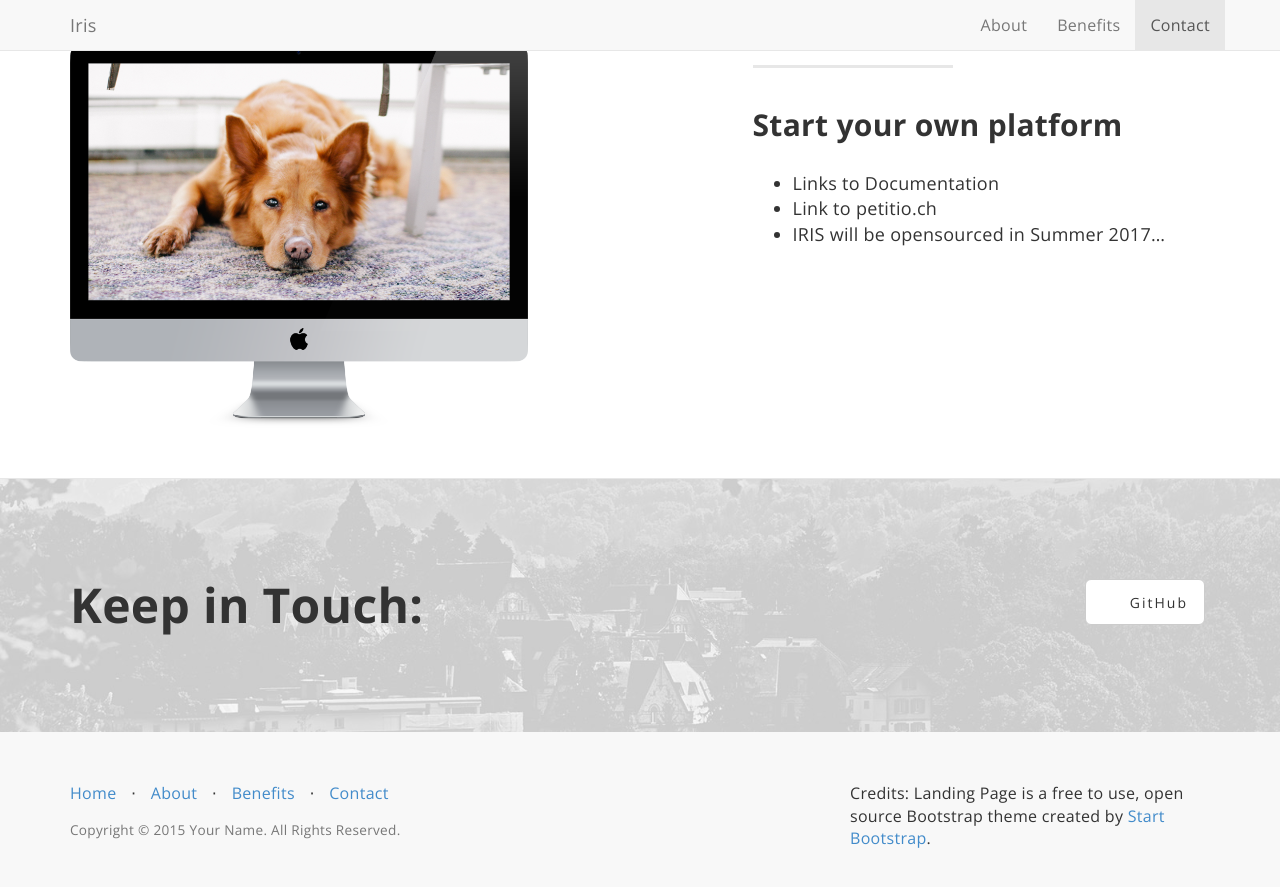
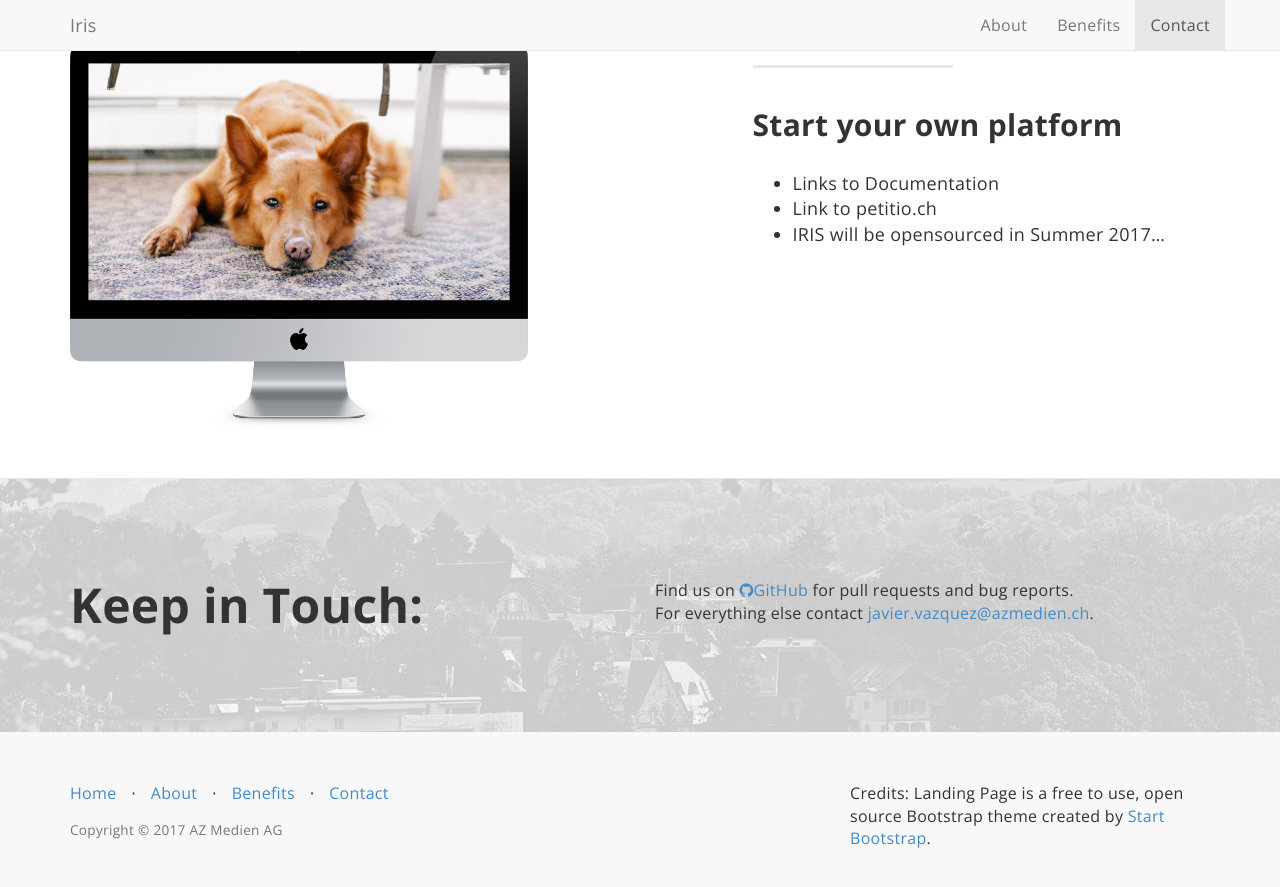
Before and after one commit to iris-dni/iris-landing-page, a Jekyll site: the page built from index.html, in a window 1280 px wide and 900 px high, scrolled down 2674 px. Shown: the top 887 px of the window. Built offline with Jekyll 4.4.1, drawn with Linux system fonts in a browser that asks for light colours; nearby versions of some CDN libraries; library files that are not in the unit come from our copies.

Commit message:
Add proper contact information

```diff
--- a/_config.yml
+++ b/_config.yml
@@ -4,13 +4,14 @@
 
 url: http://yoursite.com
 title: Iris
-email: your-email@domain.com
+email: javier.vazquez@azmedien.ch
+github: https://github.com/iris-dni
 author: Your Name
 description: > # "Write an awesome description for your new site here.
   You can edit this line in _config.yml. It will appear in your document
   head meta (for Google search results) and in your feed.xml site
   description.
-copyright: 'Copyright &copy; 2015 Your Name. All Rights Reserved.'
+copyright: 'Copyright &copy; 2017 AZ Medien AG'
 credits: 'Credits: Landing Page is a free to use, open source Bootstrap theme created by <a href="http://startbootstrap.com/">Start Bootstrap</a>.'
 
 # ----------------------- #
--- a/_includes/contact.html
+++ b/_includes/contact.html
@@ -6,12 +6,9 @@
                     <h2>Keep in Touch:</h2>
                 </div>
                 <div class="col-lg-6">
-                    <ul class="list-inline banner-social-buttons">
-                        {% for social in site.social %}
-                        <li>
-                            <a href="{{ social.url }}" class="btn btn-default btn-lg"><i class="fa fa-{{ social.title }} fa-fw"></i> <span class="network-name">{{ social.title }}</span></a>
-                        </li>
-                        {% endfor %}
+                    <ul class="list-inline">
+                        <li>Find us on <a href="{{ site.github }}"><i class="fa fa-github fa-fi"></i>GitHub</a> for pull requests and bug reports.</li>
+                        <li>For everything else contact <a href="mailto:{{ site.email }}">{{ site.email }}</a>.</li>
                     </ul>
                 </div>
             </div>
```
